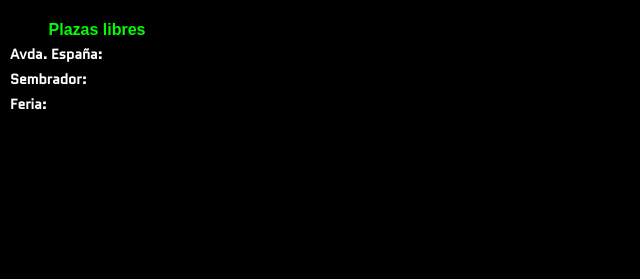
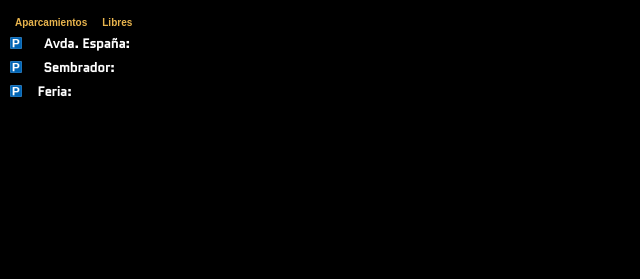
Before and after one commit to vickyTechFriendly/pantallasALB, a plain HTML site: page pantalla.html in a window 1280 px wide. Shown: the whole page, without its empty margins (0-640 px from the left). Drawn offline with Linux system fonts and the light colour scheme; no server answers; a web font is replaced by a local one.

Commit message:
añadidos cambios 250324

```diff
--- a/pantalla.css
+++ b/pantalla.css
@@ -15,15 +15,23 @@ body {
     margin: 0;
     padding: 10px;
 }
-h1 {
-    font-size: 16px;
+.encabezado {
+    font-size: 5px;
     font-family: 'Lexend Exa', sans-serif;
-    margin-bottom: 5px;
-    padding: 0;
-    text-align: center;
-    color: #00ff00;
-    margin-right: 18px;
+    display: flex;
+    justify-content: flex-start;
+    color: #e8b44d;
+    /*margin-right: 18px;*/
 }
+.plazas-libres {
+    padding-left: 15px;
+}
+
+img{
+    height: 12px;
+    margin-top: 3px;
+}
+
 .parking-spot {
     display: flex;
     justify-content: space-between;
@@ -33,12 +41,12 @@ h1 {
     font-family: 'Quantico', sans-serif;
     font-weight: bold;;
     color: white;
-    font-size: 14px;
+    font-size: 13px;
 }
 
 .spot-status {
     font-family: 'Quantico', sans-serif;
-    font-size: 18px;
+    font-size: 14px;
     color: #00ff00; /* Color predeterminado para números */
     margin-right: 40px;
 }
@@ -46,3 +54,18 @@ h1 {
 .completo {
     color: red;
 }
+
+#aparcamientos{
+    padding-left: 5px;
+}
+#avenida {
+    margin-right: 10px;
+}
+
+#sembrador {
+    margin-right: 26px;
+}
+
+#feria {
+    margin-right: 75px;
+}
--- a/pantalla.html
+++ b/pantalla.html
@@ -8,17 +8,23 @@
 </head>
 <body>
     <div class="panel">
-        <h1>Plazas libres</h1>
+        <div class="encabezado">
+            <h1 id="aparcamientos">Aparcamientos</h1>
+            <h1 class="plazas-libres">Libres</h1>
+        </div>
         <div class="parking-spot">
-            <span class="spot-label">Avda. España:</span>
+            <img src="parkingALB.png">
+            <span id="avenida" class="spot-label">Avda. España:</span>
             <span id="parking1" class="spot-status"></span>
         </div>
         <div class="parking-spot">
-            <span class="spot-label">Sembrador:</span>
+            <img src="parkingALB.png">
+            <span id="sembrador" class="spot-label">Sembrador:</span>
             <span id="parking2" class="spot-status"></span>
         </div>
         <div class="parking-spot">
-            <span class="spot-label">Feria:</span>
+            <img src="parkingALB.png">
+            <span id="feria" class="spot-label">Feria:</span>
             <span id="parking3" class="spot-status"></span>
         </div>
     </div>
```
Also changed, not shown: parkingALB.png (added).
